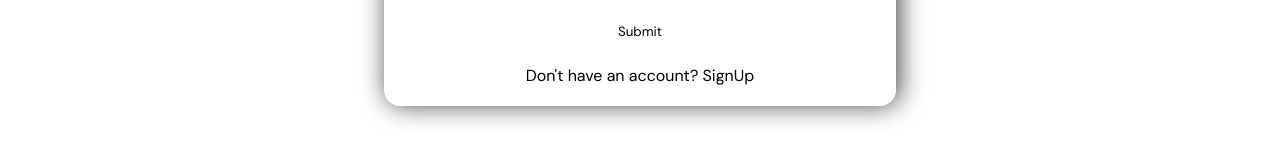
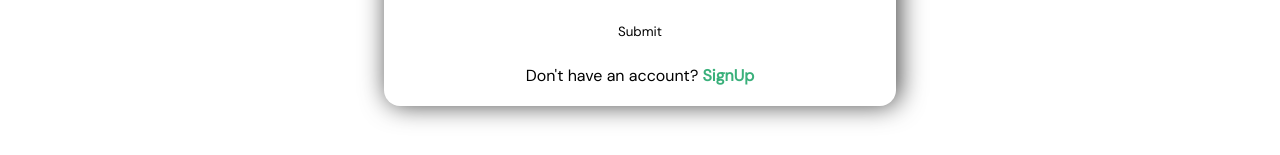
Before and after one commit to BinderAndreas/universitycourse, a React (Create React App) app: page /login in a window 1280 px wide. Shown: the part 414-569 px from the top of the page. Built offline with nearby package versions, Linux system fonts and the light colour scheme; no server answers; a web font is replaced by a local one.

Commit message:
changed login

```diff
--- a/src/pages/Auth/Auth.js
+++ b/src/pages/Auth/Auth.js
@@ -57,7 +57,7 @@ const handleSignup=(e)=>{
               <input  value={password || "" } type="password" placeholder="Enter your password" onChange={(e)=>setPassword(e.target.value)} required />
             </div>
             <button type="submit">Submit</button>
-            <p>Don't have an account? <span onClick={()=>setExistingUser(false)}>SignUp</span></p>
+            <p>Don't have an account? <span onClick={()=>setExistingUser(false)} style={{color:"#3AB07B",fontWeight: 'bold' }}>SignUp</span></p>
             </form>
           : <form className='auth-form' onSubmit={handleSignup}>
             <h1>Signup with your email</h1>
@@ -67,7 +67,7 @@ const handleSignup=(e)=>{
               <input value={password || "" } type="password" placeholder="Enter your password" onChange={(e)=>setPassword(e.target.value)} required />
             </div>
           <button type="submit">Submit</button>
-          <p>Already have an account? <span onClick={()=>setExistingUser(true)}>Login</span></p>
+          <p>Already have an account? <span onClick={()=>setExistingUser(true)}  style={{color:"#3AB07B",fontWeight: "bold" }}>Login</span></p>
           </form>
 
       }
```
